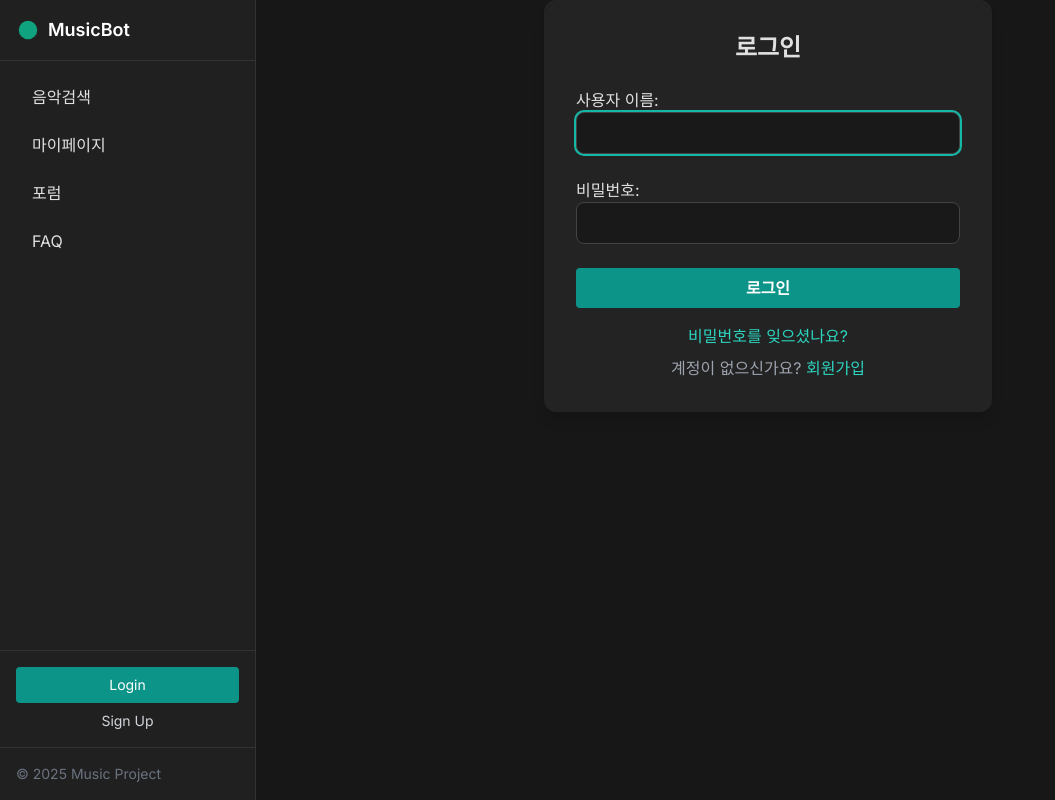
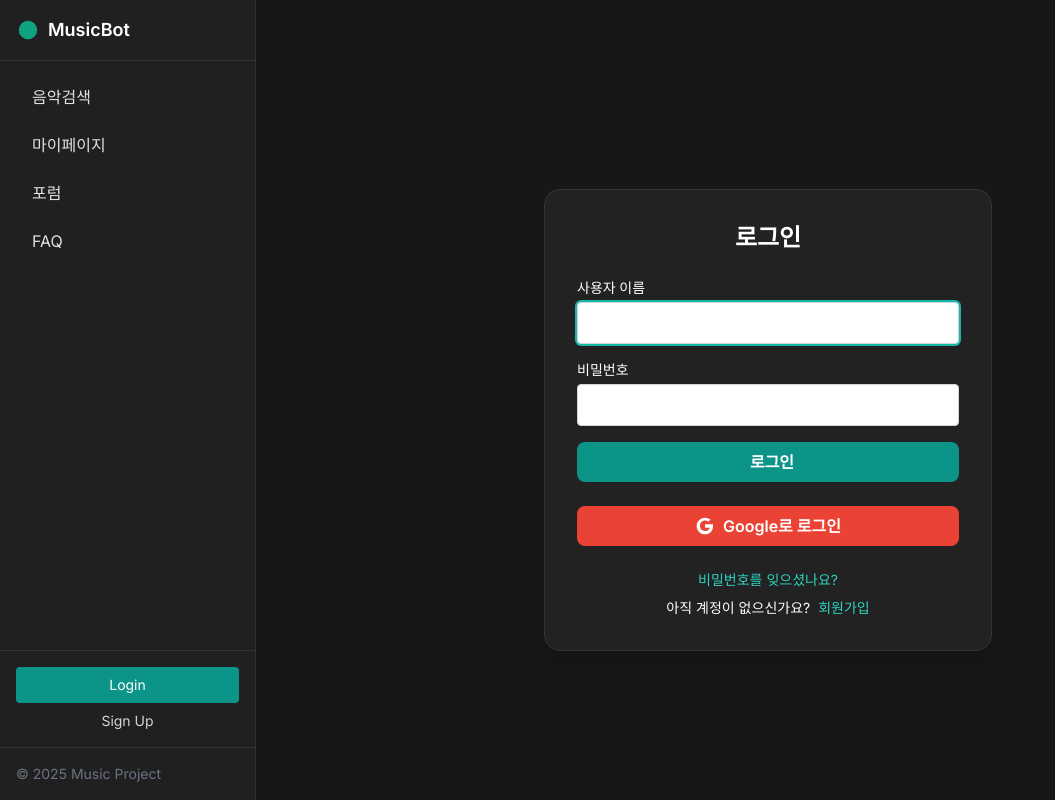
Before and after one commit to SKNETWORKS-FAMILY-AICAMP/SKN13-4th-2Team, a Django app: page /accounts/login/ in a window 1280 px wide. Shown: the whole page, without its empty margins (0-1055 px from the left). Run offline with Django 5.2, Linux system fonts and the light colour scheme; some libraries are stand-ins or nearby versions.

Commit message:
google login

```diff
--- a/accounts/templates/accounts/login.html
+++ b/accounts/templates/accounts/login.html
@@ -1,48 +1,66 @@
 {% extends 'base.html' %}
 {% load i18n %}
 {% load widget_tweaks %}
+{% load socialaccount %}
 
 {% block content %}
-<div class="flex justify-center items-center min-h-[50vh]">
-  <div class="bg-[#232323] rounded-xl shadow-lg p-8 max-w-md w-full">
-    <h2 class="text-2xl font-bold text-center mb-6">로그인</h2>
-    <form id="login-form" method="post" class="space-y-6">
+<div class="flex flex-col items-center justify-center min-h-screen bg-[#171717]">
+    <div class="bg-[#222] rounded-2xl shadow-xl w-full max-w-md p-8 mt-10 border border-[#333]">
+        <h2 class="text-2xl font-bold text-white text-center mb-6">{% trans "로그인" %}</h2>
+        <form method="post" id="login-form" class="space-y-4">
             {% csrf_token %}
-      {# form 필드 스타일을 어둡고 글씨도 검정색에 가깝게 바꾸기 위해 add_class 사용 #}
-      {% for field in form %}
-        <div>
-          {{ field.label_tag }}
-          {{ field|add_class:"w-full px-4 py-2 rounded-lg border border-[#444] bg-[#191919] text-gray-100 focus:outline-none focus:ring-2 focus:ring-teal-500" }}
-          {{ field.errors }}
+
+            <!-- 로그인폼 필드 반복: 아이디/이메일 + 비밀번호 -->
+            {% for field in form.visible_fields %}
+                <div class="mb-2">
+                    <label for="{{ field.id_for_label }}" class="block text-sm font-medium text-white mb-1">
+                        {{ field.label }}
+                    </label>
+                    {{ field|add_class:"w-full py-2 px-3 rounded border border-gray-300 text-black bg-white placeholder-gray-400 focus:outline-none focus:ring-2 focus:ring-teal-500" }}
+                    {% if field.errors %}
+                        <span class="text-xs text-red-400">{{ field.errors }}</span>
+                    {% endif %}
                 </div>
             {% endfor %}
-      <button id="login-button" type="submit"
-        class="w-full bg-teal-600 hover:bg-teal-700 text-white py-2 rounded font-semibold flex items-center justify-center gap-2 transition">
-        <svg id="login-spinner" class="w-4 h-4 animate-spin mr-2 hidden" fill="none" viewBox="0 0 24 24">
-          <circle class="opacity-25" cx="12" cy="12" r="10" stroke="white" stroke-width="4"/>
-          <path class="opacity-75" fill="white" d="M4 12a8 8 0 018-8v8H4z"/>
-        </svg>
-        <span class="button-text">로그인</span>
+            {% if form.non_field_errors %}
+                <div class="text-sm text-red-400 mb-2">
+                    {{ form.non_field_errors }}
+                </div>
+            {% endif %}
+            <button type="submit" class="w-full py-2 bg-teal-600 text-white font-semibold rounded-lg hover:bg-teal-700 transition flex items-center justify-center" id="login-button">
+                <span class="spinner-border spinner-border-sm d-none mr-2" role="status" aria-hidden="true"></span>
+                <span class="button-text">{% trans "로그인" %}</span>
             </button>
         </form>
-    <div class="text-center mt-4">
-      <a href="{% url 'accounts:password_reset' %}" class="text-teal-400 hover:underline">비밀번호를 잊으셨나요?</a>
+
+        <!-- 소셜 로그인 -->
+        <div class="mt-6 flex flex-col gap-2">
+            <a href="{% provider_login_url 'google' %}" class="w-full py-2 rounded-lg bg-[#ea4335] text-white text-center font-semibold flex items-center justify-center hover:bg-[#d93025] transition">
+                <svg class="w-5 h-5 mr-2" fill="currentColor" viewBox="0 0 24 24">
+                    <path d="M21.805 10.023H12v3.994h5.628c-.243 1.33-1.55 3.899-5.628 3.899-3.384 0-6.143-2.802-6.143-6.25s2.759-6.25 6.143-6.25c1.928 0 3.221.822 3.963 1.531l2.705-2.635C17.161 3.298 14.771 2 12 2 6.477 2 2 6.478 2 12s4.477 10 10 10c5.795 0 9.613-4.068 9.613-9.793 0-.654-.07-1.149-.159-1.684z"/>
+                </svg>
+                <span>Google로 로그인</span>
+            </a>
         </div>
-    <div class="text-center mt-2 text-gray-400">
-      계정이 없으신가요?
-      <a href="{% url 'accounts:signup' %}" class="text-teal-400 hover:underline">회원가입</a>
+
+        <script>
+            document.getElementById('login-form').addEventListener('submit', function() {
+                const button = document.getElementById('login-button');
+                const spinner = button.querySelector('.spinner-border');
+                const buttonText = button.querySelector('.button-text');
+                button.disabled = true;
+                spinner.classList.remove('d-none');
+                buttonText.textContent = '{% trans "로그인 중..." %}';
+            });
+        </script>
+
+        <div class="mt-6 flex flex-col gap-2">
+            <a href="{% url 'accounts:password_reset' %}" class="text-sm text-teal-400 hover:text-white transition text-center">{% trans "비밀번호를 잊으셨나요?" %}</a>
+            <p class="text-center text-sm text-white">
+                {% trans "아직 계정이 없으신가요?" %}
+                <a href="{% url 'accounts:signup' %}" class="ml-1 text-teal-400 hover:underline">{% trans "회원가입" %}</a>
+            </p>
         </div>
     </div>
 </div>
-<script>
-  document.getElementById('login-form').addEventListener('submit', function() {
-    const button = document.getElementById('login-button');
-    const spinner = document.getElementById('login-spinner');
-    const buttonText = button.querySelector('.button-text');
-
-    button.disabled = true;
-    spinner.classList.remove('hidden');
-    buttonText.textContent = '로그인 중...';
-  });
-</script>
 {% endblock %}
--- a/accounts/urls.py
+++ b/accounts/urls.py
@@ -1,6 +1,7 @@
-from django.urls import path, reverse_lazy
+from django.urls import path, reverse_lazy, include
 from . import views
 from django.contrib.auth import views as auth_views
+from django.contrib import admin
 
 app_name = 'accounts'
 
@@ -9,6 +10,9 @@ urlpatterns = [
     path('signup/', views.signup, name='signup'),
     path('login/', auth_views.LoginView.as_view(template_name='accounts/login.html', success_url=reverse_lazy('mypage:index')), name='login'),
     path('logout/', auth_views.LogoutView.as_view(next_page='/'), name='logout'),
+    path('admin/', admin.site.urls),
+    path('accounts/', include('allauth.urls')),  # allauth의 URL 추가
+
 
     # Password reset views
     path('password_reset/', auth_views.PasswordResetView.as_view(
@@ -39,4 +43,7 @@ urlpatterns = [
     # Email change views
     path('email_change/', views.email_change, name='email_change'),
     path('email_change/done/', views.email_change_done, name='email_change_done'),
+
+
+
 ]
--- a/music_project/urls.py
+++ b/music_project/urls.py
@@ -11,6 +11,8 @@ urlpatterns = [
     path('forum/', include(('forum.urls', 'forum'), namespace='forum')),
     path('accounts/', include(('accounts.urls', 'accounts'), namespace='accounts')),
     path('faq/', include('faq.urls')),
+    path('admin/', admin.site.urls),
+    path('accounts/', include('allauth.urls')),  # 소셜 로그인 URL 추가
 ]
 
 
--- a/mypage/models.py
+++ b/mypage/models.py
@@ -2,6 +2,8 @@ from django.db import models
 from django.contrib.auth.models import User
 from django.db.models.signals import post_save
 from django.dispatch import receiver
+
+
 
 class Profile(models.Model):
     user = models.OneToOneField(User, on_delete=models.CASCADE)
```
Also changed, not shown: accounts/admin.py (+8 -4 lines), music_project/settings.py (+31 -1 lines), templates/socialaccount/login.html (added, +38 -0 lines). Lines whose indentation alone changed are shown as unchanged.
